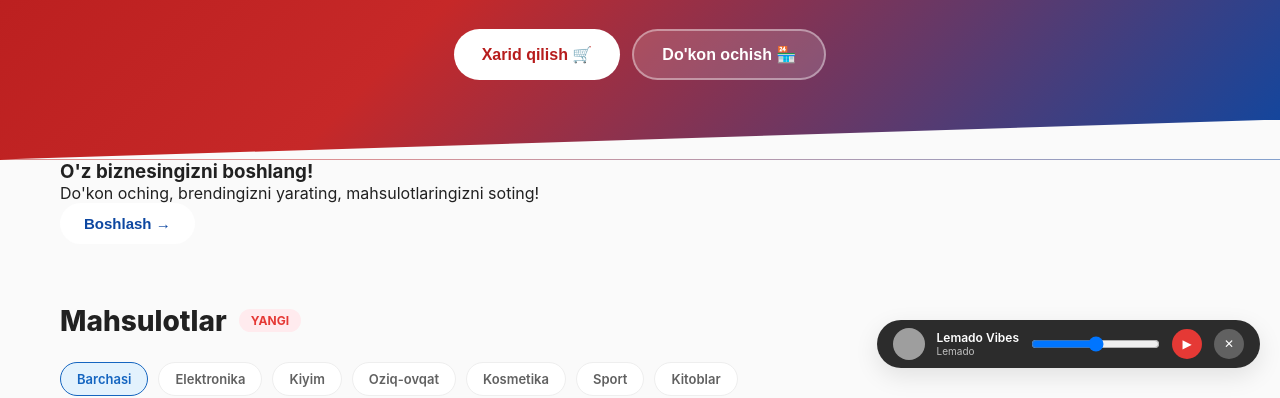
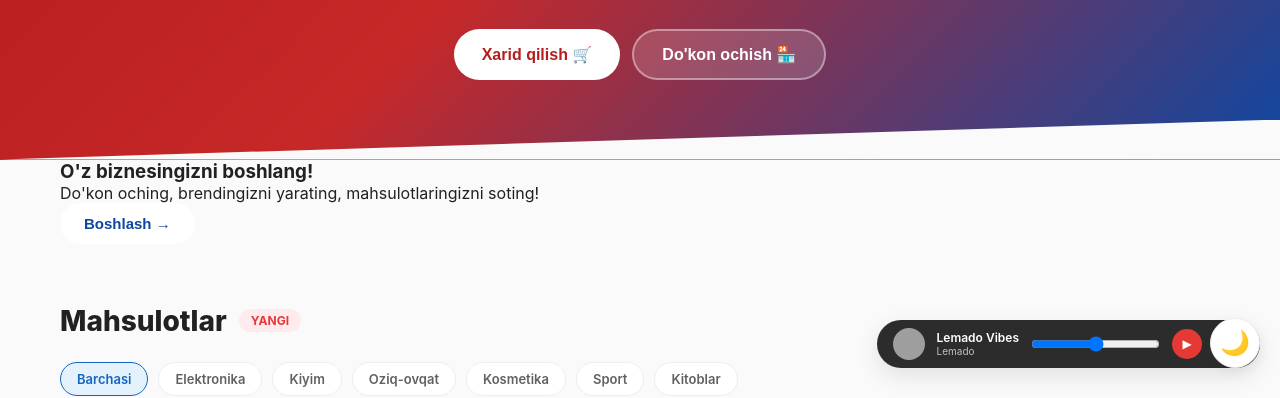
Before and after one commit to lemado-official/lemado-online-shop-netlify, a plain HTML site: page index.html in a window 1280 px wide. Shown: the part 412-810 px from the top of the page. Drawn offline with Linux system fonts and the light colour scheme; no server answers; grey boxes are pictures that could not be loaded.

Commit message:
Update index.html

```diff
--- a/index.html
+++ b/index.html
@@ -39,6 +39,10 @@
 <audio id="bg-music" loop>
   <source src="https://www.dropbox.com/scl/fi/djrnhmurnnx4bit8l2swd/Meni-tark-etma-5.mp3?rlkey=pmpijoiqj58oalu5446q5wirp&st=udsx3msi&raw=1" type="audio/mpeg">
 </audio>
+
+  <button id="theme-toggle" onclick="toggleTheme()" style="position: fixed; bottom: 20px; right: 20px; z-index: 10000; width: 50px; height: 50px; border-radius: 50%; background: var(--white); border: 1px solid var(--gray-200); box-shadow: var(--shadow); cursor: pointer; font-size: 24px; display: flex; align-items: center; justify-content: center;">
+  🌙
+</button>
 
 <!-- TOAST -->
 <div id="toast"></div>
```
